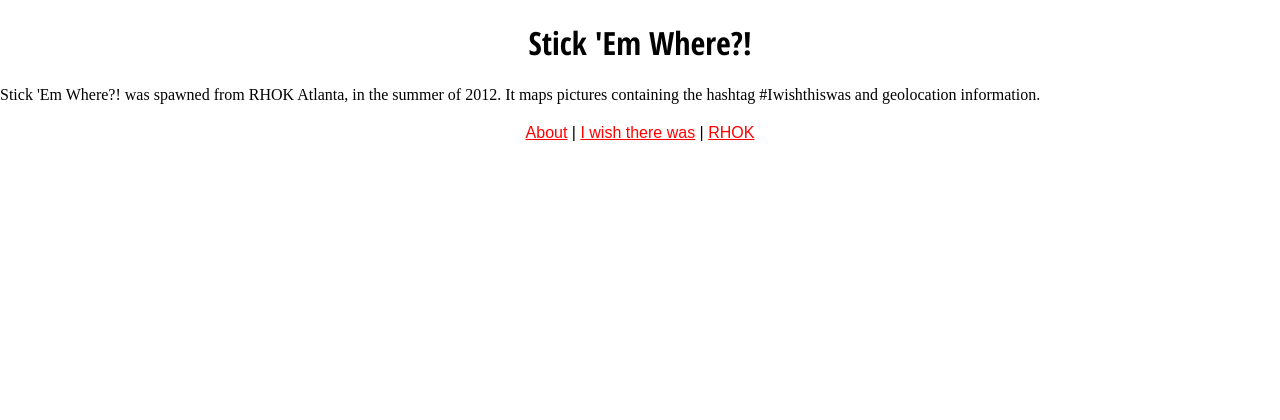
After one commit to fozzle/imagine-your-city, a Django app: page /about/ in a window 1280 px wide. The commit adds this page. Shown: the top 420 px of the page. Run offline with Django 3.2, Linux system fonts and the light colour scheme; some libraries are stand-ins or nearby versions.

Commit message:
fixed styles

```diff
--- a/imagine/settings.py
+++ b/imagine/settings.py
@@ -5,10 +5,12 @@ import dj_database_url
 LOCATION = os.environ['location']
 
 SITE_ROOT = os.path.realpath(os.path.dirname(__file__))
+
 if LOCATION == "server":
     DEBUG = False
 else:
     DEBUG = True
+
 TEMPLATE_DEBUG = DEBUG
 
 
--- /dev/null
+++ b/imagine/templates/about.html
@@ -0,0 +1,10 @@
+{% extends "base.html" %}
+{% block title %}
+About
+{% endblock %}
+{% block header %}
+<div id="header"><h1>Stick 'Em Where?!</h1></div>
+{% endblock %}
+{% block content %}
+<p>Stick 'Em Where?! was spawned from RHOK Atlanta, in the summer of 2012. It maps pictures containing the hashtag #Iwishthiswas and geolocation information.</p>
+{% endblock %}
--- a/imagine/templates/base.html
+++ b/imagine/templates/base.html
@@ -6,7 +6,7 @@
 	body { height: 100%; margin: 0; padding: 0 }
 	#map_canvas { height: 100% }
 </style>
-<link rel="stylesheet" type="text/css" href="static/css/style.css" />
+<link rel="stylesheet" type="text/css" href="{{ STATIC_URL }}css/style.css" />
 <link href='http://fonts.googleapis.com/css?family=Open+Sans+Condensed:300,700' rel='stylesheet' type='text/css'>
 <title>{% block title %}{% endblock %}</title>
 <meta http-equiv="Content-Type" content="text/html; charset=utf-8">
@@ -20,7 +20,7 @@
 {% endblock %}
 {% block footer %}
 <footer id="footer">
-        <a href="#">About</a> | <a href="#">I wish there was</a> | <a href="#">RHOK</a>
+        <a href="{% url about %}">About</a> | <a href="http://iwishthiswas.cc">I wish there was</a> | <a href="#">RHOK</a>
 </div>
 </footer>
 {% endblock %}
--- a/imagine/web/urls.py
+++ b/imagine/web/urls.py
@@ -8,4 +8,5 @@ urlpatterns = patterns('imagine.web.views',
     # Examples:
     url(r'^submit/$', 'submit', name='submit'),
     url(r'json/$', 'serve_data', name='serve_data'),
+    url(r'about/$', 'about', name='about'),
 )
--- a/imagine/web/views.py
+++ b/imagine/web/views.py
@@ -10,6 +10,9 @@ def home(request):
 	# Retreive all listings (for now, in the future we will narrow it down)
 	photos_list = MapPost.objects.all()
 	return render_to_response("index.html", {'photos_list': photos_list}, RequestContext(request))
+
+def about(request):
+	return render_to_response("about.html", {}, RequestContext(request))
 
 def serve_data(request):
 
```
